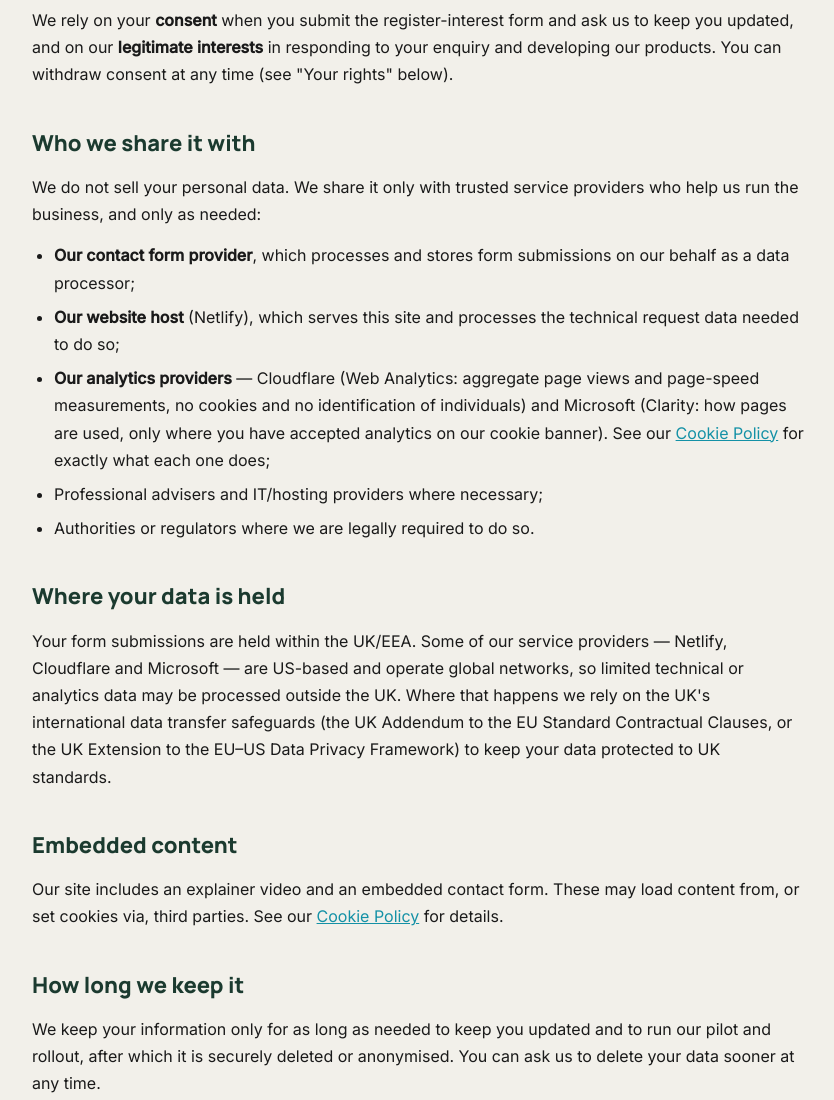
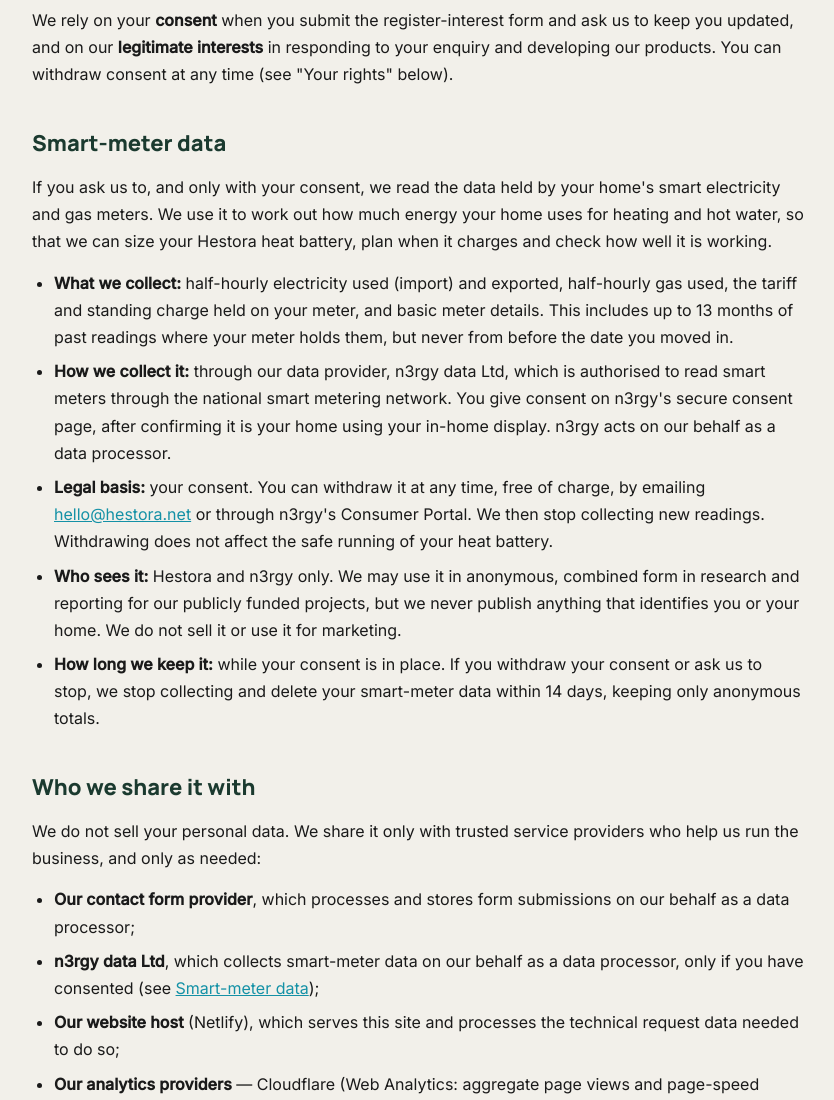
Before and after one commit to hestora-net/hestora-site, a plain HTML site: page site/privacy.html in a window 1280 px wide. Shown: the part 1700-2800 px from the top of the page, without its empty margins (222-1056 px from the left). Drawn offline with Linux system fonts and the light colour scheme.

Commit message:
Privacy policy: add smart-meter data section (n3rgy)
New section #smart-meter-data: what is collected (half-hourly electricity
import/export and gas, meter tariff, up to 13 months' history, never before
move-in), how (n3rgy data Ltd as processor, consent on n3rgy's page with the
in-home display), legal basis (consent; withdraw by email or n3rgy Consumer
Portal), who sees it, retention (deleted within 14 days of withdrawal or a
request to stop; anonymous totals kept). n3rgy added to the sharing list;
retention section points to the new section; last updated November 2026.

Independent of PR #10 (only touches different lines of privacy.html).

Co-Authored-By: Claude Opus 5.5 <noreply@anthropic.com>
Claude-Session: https://claude.ai/code/session_01DHcVxpgDdsLGZrDPzAVZ1M

```diff
--- a/site/privacy.html
+++ b/site/privacy.html
@@ -48,7 +48,7 @@ footer a{color:#8fd3bf}
 
 <main>
 <h1>Privacy Policy</h1>
-<p class="updated">Last updated: August 2026</p>
+<p class="updated">Last updated: November 2026</p>
 
 <p>This Privacy Policy explains how <strong>Hestora Limited</strong> ("Hestora", "we", "us") collects, uses and protects your personal information when you use our website (hestora.net) and register your interest with us. We are committed to protecting your privacy and handling your data in line with the UK GDPR and the Data Protection Act 2018.</p>
 
@@ -84,10 +84,21 @@ footer a{color:#8fd3bf}
 <h2>Our legal basis</h2>
 <p>We rely on your <strong>consent</strong> when you submit the register-interest form and ask us to keep you updated, and on our <strong>legitimate interests</strong> in responding to your enquiry and developing our products. You can withdraw consent at any time (see "Your rights" below).</p>
 
+<h2 id="smart-meter-data">Smart-meter data</h2>
+<p>If you ask us to, and only with your consent, we read the data held by your home's smart electricity and gas meters. We use it to work out how much energy your home uses for heating and hot water, so that we can size your Hestora heat battery, plan when it charges and check how well it is working.</p>
+<ul>
+  <li><strong>What we collect:</strong> half-hourly electricity used (import) and exported, half-hourly gas used, the tariff and standing charge held on your meter, and basic meter details. This includes up to 13 months of past readings where your meter holds them, but never from before the date you moved in.</li>
+  <li><strong>How we collect it:</strong> through our data provider, n3rgy data Ltd, which is authorised to read smart meters through the national smart metering network. You give consent on n3rgy's secure consent page, after confirming it is your home using your in-home display. n3rgy acts on our behalf as a data processor.</li>
+  <li><strong>Legal basis:</strong> your consent. You can withdraw it at any time, free of charge, by emailing <a href="mailto:hello@hestora.net">hello@hestora.net</a> or through n3rgy's Consumer Portal. We then stop collecting new readings. Withdrawing does not affect the safe running of your heat battery.</li>
+  <li><strong>Who sees it:</strong> Hestora and n3rgy only. We may use it in anonymous, combined form in research and reporting for our publicly funded projects, but we never publish anything that identifies you or your home. We do not sell it or use it for marketing.</li>
+  <li><strong>How long we keep it:</strong> while your consent is in place. If you withdraw your consent or ask us to stop, we stop collecting and delete your smart-meter data within 14 days, keeping only anonymous totals.</li>
+</ul>
+
 <h2>Who we share it with</h2>
 <p>We do not sell your personal data. We share it only with trusted service providers who help us run the business, and only as needed:</p>
 <ul>
   <li><strong>Our contact form provider</strong>, which processes and stores form submissions on our behalf as a data processor;</li>
+  <li><strong>n3rgy data Ltd</strong>, which collects smart-meter data on our behalf as a data processor, only if you have consented (see <a href="#smart-meter-data">Smart-meter data</a>);</li>
   <li><strong>Our website host</strong> (Netlify), which serves this site and processes the technical request data needed to do so;</li>
   <li><strong>Our analytics providers</strong> &mdash; Cloudflare (Web Analytics: aggregate page views and page-speed measurements, no cookies and no identification of individuals) and Microsoft (Clarity: how pages are used, only where you have accepted analytics on our cookie banner). See our <a href="/cookies">Cookie Policy</a> for exactly what each one does;</li>
   <li>Professional advisers and IT/hosting providers where necessary;</li>
@@ -101,7 +112,7 @@ footer a{color:#8fd3bf}
 <p>Our site includes an explainer video and an embedded contact form. These may load content from, or set cookies via, third parties. See our <a href="/cookies">Cookie Policy</a> for details.</p>
 
 <h2>How long we keep it</h2>
-<p>We keep your information only for as long as needed to keep you updated and to run our pilot and rollout, after which it is securely deleted or anonymised. You can ask us to delete your data sooner at any time.</p>
+<p>We keep your information only for as long as needed to keep you updated and to run our pilot and rollout, after which it is securely deleted or anonymised. Smart-meter data has its own rule: see <a href="#smart-meter-data">Smart-meter data</a>. You can ask us to delete your data sooner at any time.</p>
 
 <h2>Your rights</h2>
 <p>Under UK data-protection law you have the right to: access the personal data we hold about you; ask us to correct or delete it; object to or restrict how we use it; withdraw consent; and request a copy of your data in a portable format. To exercise any of these, email <a href="mailto:hello@hestora.net">hello@hestora.net</a>.</p>
```
